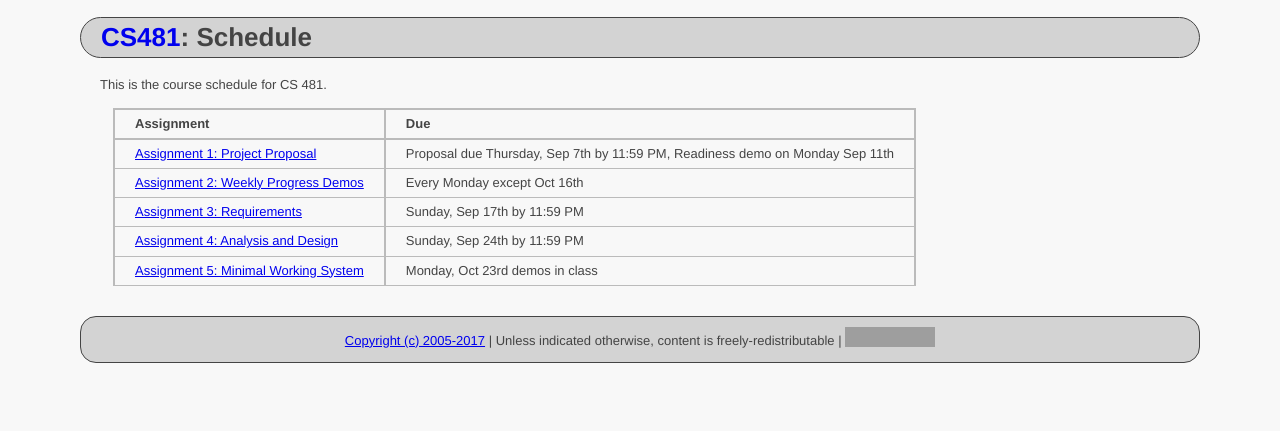
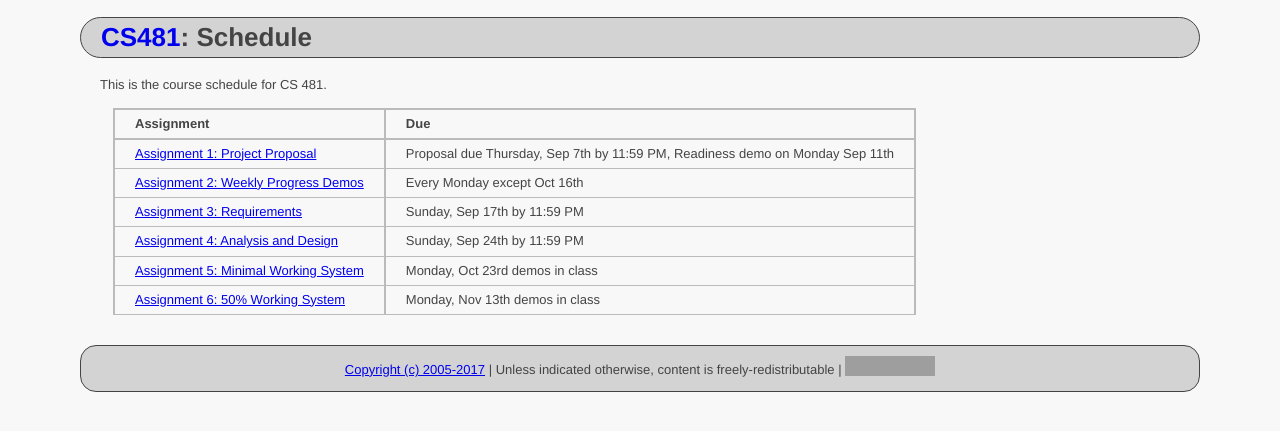
Before and after one commit to ycpcs/cs481-fall2017, a Jekyll site: the page built from schedule.md, in a window 1280 px wide. Shown: the top 431 px of the page. Built offline with Jekyll 4.4.1, drawn with Linux system fonts in a browser that asks for light colours; grey boxes are pictures that could not be loaded.

Commit message:
updated schedule to include assign06

```diff
--- a/schedule.md
+++ b/schedule.md
@@ -13,6 +13,7 @@ This is the course schedule for CS 481.
 [Assignment 3: Requirements](assign/assign03.html)                           | Sunday, Sep 17th by 11:59 PM
 [Assignment 4: Analysis and Design](assign/assign04.html)                    | Sunday, Sep 24th by 11:59 PM
 [Assignment 5: Minimal Working System](assign/assign05.html)                 | Monday, Oct 23rd demos in class
+[Assignment 6: 50% Working System](assign/assign06.html)                     | Monday, Nov 13th demos in class
 
 <!--
 Old Fall 2016 Schedule
```
